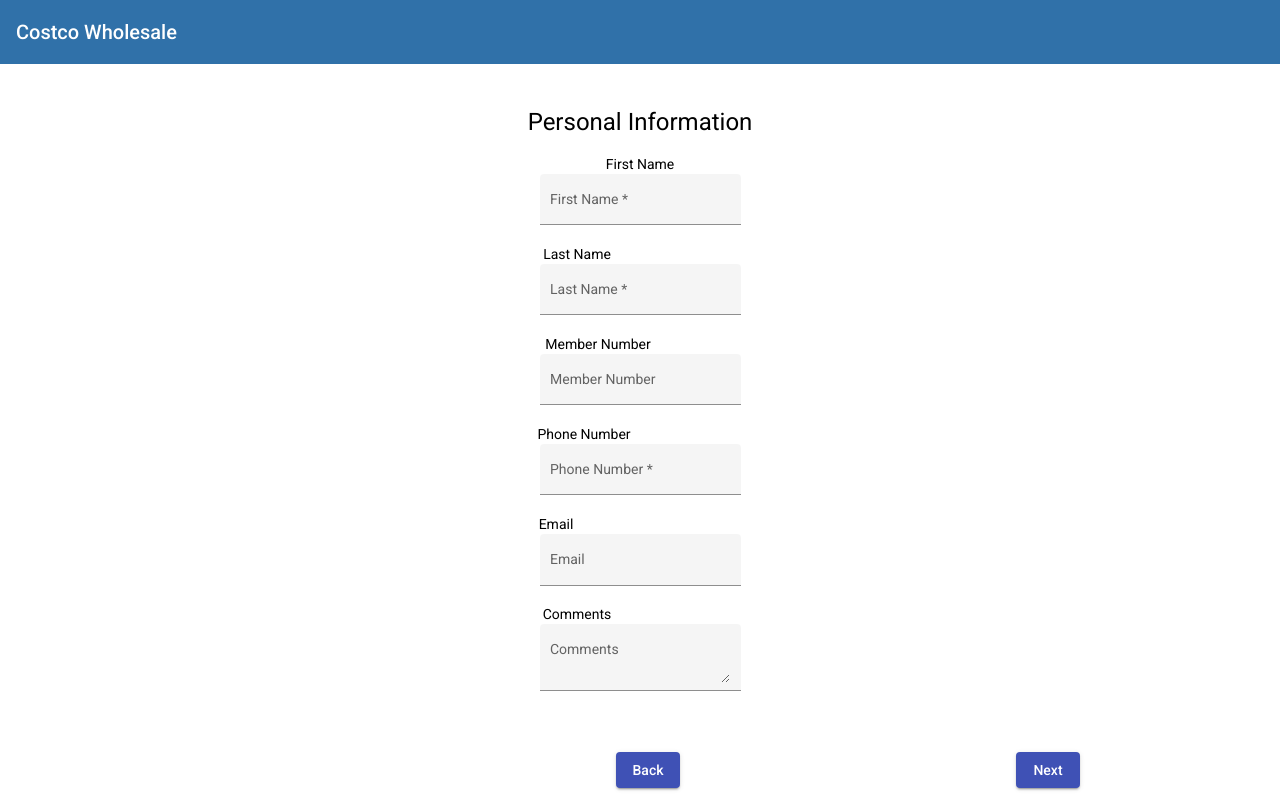
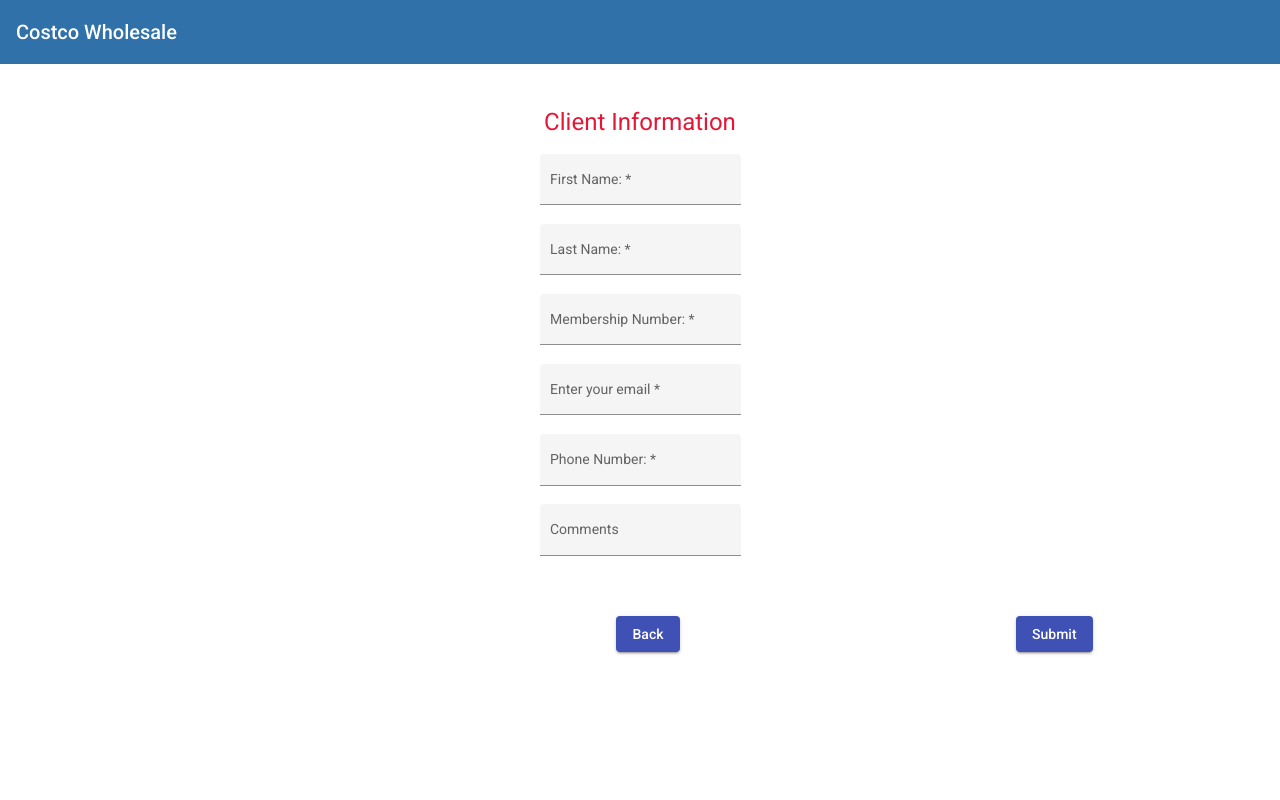
Before and after one commit to lizziluebke/cal-app, an Angular app: page /clientInfo in a window 1280 px wide. Shown: the top 800 px of the page. Built offline with nearby package versions, Linux system fonts and the light colour scheme; what ngdatecalendar would draw is missing.

Commit message:
forms validation

```diff
--- a/src/app/app.module.ts
+++ b/src/app/app.module.ts
@@ -26,6 +26,7 @@ import { HttpClientModule } from '@angular/common/http';
 import { MatToolbarModule } from '@angular/material/toolbar';
 import { FormsModule, ReactiveFormsModule } from '@angular/forms';
 import { MatRadioModule } from '@angular/material/radio';
+
 
 
 
--- a/src/app/client-info/client-info.component.css
+++ b/src/app/client-info/client-info.component.css
@@ -1,6 +1,6 @@
 
 
-form {
+.form {
 
     margin-right: auto;
     margin-left: auto;
@@ -9,6 +9,10 @@ form {
 
 
 
+}
+
+h1 {
+  color: #e31836;
 }
 
 
--- a/src/app/client-info/client-info.component.html
+++ b/src/app/client-info/client-info.component.html
@@ -1,62 +1,51 @@
+<div class="form">
+  <h1>Client Information</h1>
+<div>
+  <mat-form-field appearance="fill">
 
-<form class="clientInfo" #clientInfo="ngForm">
+    <mat-label>First Name: </mat-label>
+    <input matInput placeholder="Bob" [formControl]="firstName" required>
+    <mat-error *ngIf="firstName.invalid">{{getErrorMessagename()}}</mat-error>
+  </mat-form-field>
+</div>
+<div>
+  <mat-form-field appearance="fill">
+    <mat-label>Last Name: </mat-label>
+    <input matInput placeholder="Jones" [formControl]="lastName" required>
+    <mat-error *ngIf="lastName.invalid">{{getErrorMessagelastName()}}</mat-error>
+  </mat-form-field>
+</div>
+<div>
+  <mat-form-field appearance="fill">
+    <mat-label>Membership Number: </mat-label>
+    <input matInput placeholder="123456789123" [formControl]="membershipNumber" required>
+    <mat-error *ngIf="membershipNumber.invalid">{{getErrorMessageMembershipNumber()}}</mat-error>
+  </mat-form-field>
+</div>
+<div class="example-container">
+  <mat-form-field appearance="fill">
+    <mat-label>Enter your email</mat-label>
+    <input matInput placeholder="pat@example.com" [formControl]="email" required>
+    <mat-error *ngIf="email.invalid">{{getErrorMessageEmail()}}</mat-error>
+  </mat-form-field>
+</div>
+<div>
+  <mat-form-field appearance="fill">
+    <mat-label>Phone Number: </mat-label>
+    <input matInput placeholder="555-123-4567" [formControl]="phoneNumber" required>
+    <mat-error *ngIf="phoneNumber.invalid">{{getErrorMessagephoneNumber()}}</mat-error>
+  </mat-form-field>
+</div>
+<div>
+  <mat-form-field appearance="fill">
+    <mat-label>Comments </mat-label>
+    <input matInput placeholder="" [formControl]="comments" >
+  </mat-form-field>
+</div>
+
+</div>
 
 
-    <h1>Personal Information</h1>
-
-    <label for="firstName" name="firstName" lass="firstName">First Name</label><label id="asterisk"></label>
-    <br>
-    <mat-form-field appearance="fill" color="warn">
-    <mat-label>First Name</mat-label>
-    <input matInput required
-        type="firstName"
-        name="firstName"
-        >
-        <mat-error
-          *ngIf="firstName.invalid"
-        >
-          {{ getErrorMessage }}
-      </mat-error>
-  </mat-form-field>
-  <br>
-
-  <label for="lastName" class="lastName">Last Name</label><br>
-  <mat-form-field appearance="fill" color="warn">
-    <mat-label>Last Name</mat-label>
-    <input matInput required>
-  </mat-form-field>
-  <br>
-
-  <label for="memberNumber" class="memberNumber">Member Number</label><br>
-  <mat-form-field appearance="fill" color="warn">
-  <mat-label>Member Number </mat-label>
-  <input matInput>
-</mat-form-field>
-<br>
-
-  <label for="phoneNumber" class="phoneNumber">Phone Number</label><br>
-    <mat-form-field appearance="fill" color="fill">
-    <mat-label>Phone Number</mat-label>
-    <input matInput required>
-  </mat-form-field>
-  <br>
-
-  <label for="email" class="email">Email</label><br>
-  <mat-form-field appearance="fill">
-    <mat-label>Email</mat-label>
-    <input matInput>
-  </mat-form-field>
-  <br>
-
-  <label for="comments" class="comments">Comments</label><br>
-  <mat-form-field appearance="fill">
-    <mat-label>Comments</mat-label>
-    <textarea matInput></textarea>
-  </mat-form-field>
-  <br>
-
-
-  </form>
 
   <a href="/">
     <button mat-raised-button color="primary" class="next"
@@ -64,13 +53,13 @@
     >Back</button>
 
     <a
-        href="/confirmation"
+        href="/"
     >
         <button
             mat-raised-button color="primary" class="next"
             id="back"
         >
-            Next
+            Submit
         </button>
 
   </a>
--- a/src/app/client-info/client-info.component.ts
+++ b/src/app/client-info/client-info.component.ts
@@ -7,24 +7,73 @@ import { FormControl, FormGroup, NgForm, Validators, FormGroupDirective, FormBui
   styleUrls: ['./client-info.component.css']
 })
 export class ClientInfoComponent implements OnInit {
-    firstName = new FormControl('', [Validators.required]);
+    clientForm: any;
+
+    email = new FormControl('', [Validators.required, Validators.email]);
+    firstName = new FormControl('');
+    lastName = new FormControl('');
+    membershipNumber = new FormControl('');
+    phoneNumber = new FormControl('');
+    comments = new FormControl('');
 
 
-    getErrorMessage(b: string) {
-      let a = "you must enter a value";
+    getErrorMessageEmail() {
+      if (this.email.hasError('required')) {
+        return 'You must enter a value'
+      }
+      return this.email.hasError('email') ? 'Not a valid email' : '';
+
+    }
+
+    getErrorMessagename() {
       if (this.firstName.hasError('required')) {
-        console.log(a);
-        return;
+        return 'You must enter a value'
       }
+      return this.email.hasError('firstName') ? 'Not a valid first name' : '';
+
     }
-  constructor() {
+
+    getErrorMessagelastName() {
+      if (this.lastName.hasError('required')) {
+        return 'You must enter a value'
+      }
+      return this.email.hasError('lastName') ? 'Not a valid last name' : '';
+
+    }
+
+    getErrorMessageMembershipNumber() {
+      if (this.membershipNumber.hasError('required')) {
+        return 'You must enter a value'
+      }
+      return this.email.hasError('membershipNumber') ? 'Not a valid membership number' : '';
+
+    }
+
+    getErrorMessagephoneNumber() {
+      if (this.membershipNumber.hasError('required')) {
+        return 'You must enter a value'
+      }
+      return this.email.hasError('phoneNumber') ? 'Not a valid phone number' : '';
+
+    }
+
+
+
+  constructor(private fb: FormBuilder) {
+    this.myForm();
   }
 
+
+    myForm() {
+      this.clientForm = this.fb.group({
+        name: ['', Validators.required]
+      })
+    }
+
+
+
   ngOnInit() {
-      // this.userValidation = this.formBuilder.group({
-      //   firstName: ['', [Validators.required, Validators.minLength(3),
-      //   Validators.maxLength(20), Validators.pattern('[a-zA-Z')]]
-      // });
+
   }
 
 
--- a/src/app/date/date.component.html
+++ b/src/app/date/date.component.html
@@ -37,11 +37,7 @@
 
 
           <br>
-            <button
-                mat-raised-button color="primary"
-                class="addServices">
-                    Add Services
-            </button>
+
         <!-- </div> -->
         <br><br><br>
 
@@ -87,7 +83,7 @@
 
 
             >
-                Submit
+                Confirm & Continue
             </button>
          </a>
   </body>
```
